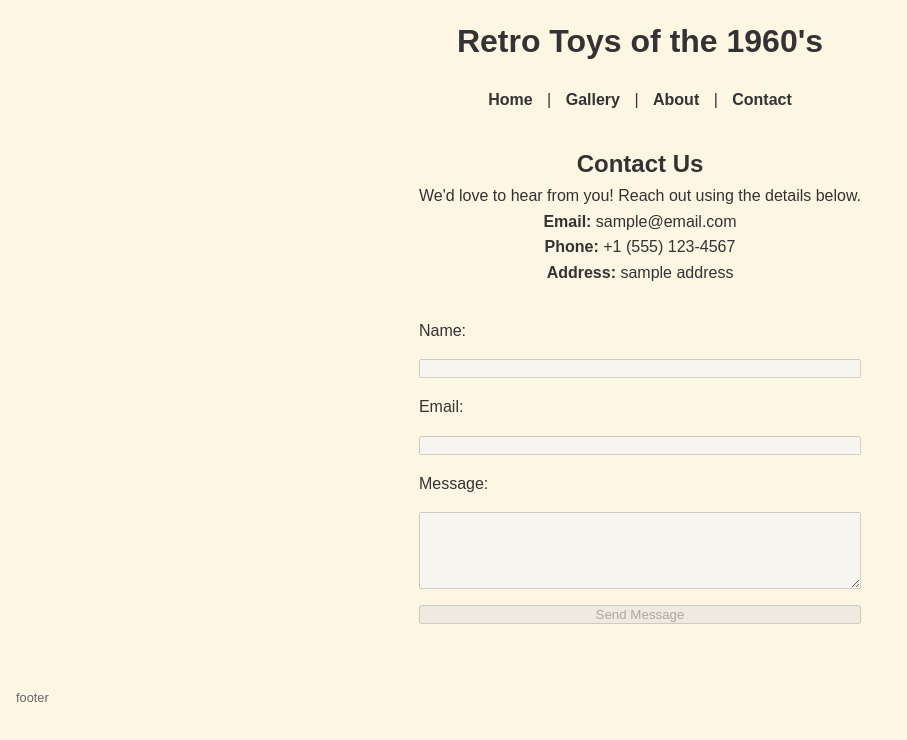
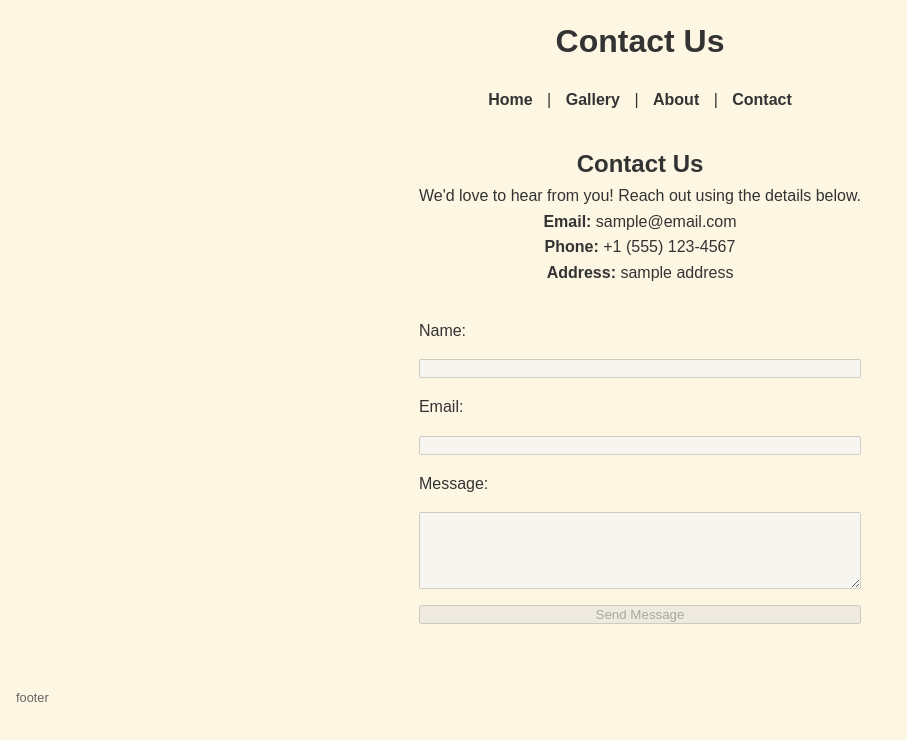
Before and after one commit to teslarobotv17-727/retro-toy-site, a plain HTML site: page contact.html in a window 1280 px wide. Shown: the whole page, without its empty margins (0-907 px from the left). Drawn offline with Linux system fonts and the light colour scheme.

Commit message:
Update contact.html

```diff
--- a/contact.html
+++ b/contact.html
@@ -8,7 +8,7 @@
 </head>
 <body>
   <header>
-    <h1 style="text-align: center;">Retro Toys of the 1960's</h1>
+    <h1 style="text-align: center;">Contact Us</h1>
     <nav class="horizontal-nav">
       <a href="index.html">Home</a> |
       <a href="gallery.html">Gallery</a> |
```
